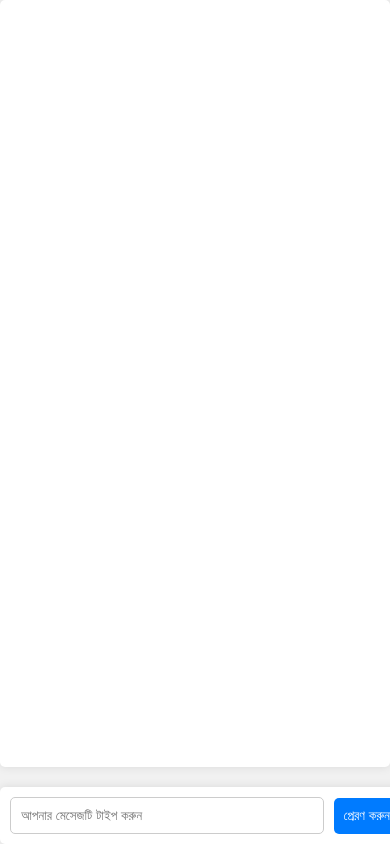
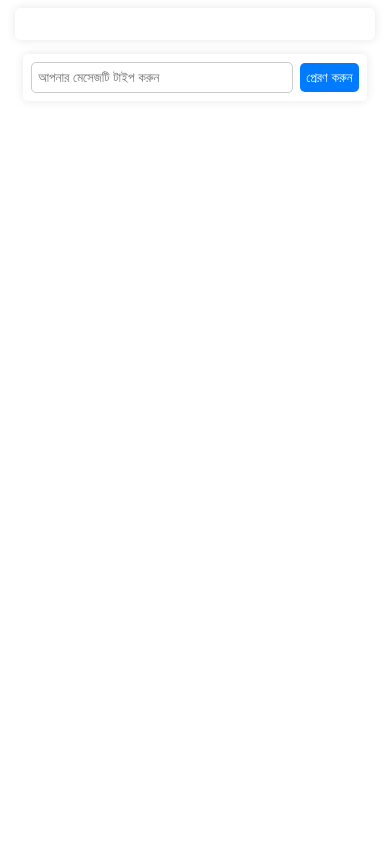
Before and after one commit to Takrimnakib/Takrimnakib.github-io, a plain HTML site: page chatbot.html in a window 390 px wide. Drawn offline with Linux system fonts and the light colour scheme.

Commit message:
Update chatbot.html

```diff
--- a/chatbot.html
+++ b/chatbot.html
@@ -5,11 +5,14 @@
   <title>Chatbot</title>
   <style>
 body {
+  font-f<style>
+  body {
     font-family: Arial, sans-serif;
     background-color: #f1f1f1;
     margin: 0;
     padding: 0;
     display: flex;
+    flex-direction: column;
     height: 100vh;
   }
 
@@ -18,14 +21,8 @@ body {
     display: flex;
     flex-direction: column;
     justify-content: flex-end;
-  margin-left: auto;
     height: 100%;
-}
-
-@media (max-width: 600px) {
-  .chat-window {
-    margin-left: 0;
-  }
+    margin: 2%;
   }
 
   .chat-log {
@@ -34,26 +31,19 @@ body {
     background-color: #fff;
     border-radius: 5px;
     box-shadow: 0 0 10px rgba(0, 0, 0, 0.1);
-  padding: 20px;
+    padding: 2em;
     box-sizing: border-box;
-  margin-bottom: 20px;
+    margin-bottom: 2%;
   }
 
   .message {
-  margin-bottom: 10px;
-  margin-left: 20px;
+    margin-bottom: 1em;
+    margin-left: 2%;
   }
 
   .message-content {
-  padding: 5px 10px;
+    padding: 0.5em 1em;
     border-radius: 5px;
-  font-size: 18px;
-}
-
-@media (max-width: 600px) {
-  .message-content {
-    font-size: 16px;
-  }
   }
 
   .user-message .message-content {
@@ -71,39 +61,29 @@ body {
   .input-container {
     display: flex;
     align-items: center;
-  padding: 10px;
+    padding: 1em;
     background-color: #fff;
     border-radius: 5px;
     box-shadow: 0 0 10px rgba(0, 0, 0, 0.1);
-  margin-left: auto;
-  width: 100%;
-  max-width: 600px;
-  margin: 0 auto;
-}
-
-@media (max-width: 600px) {
-  .input-container {
-    margin-left: 0;
-  }
+    margin: 2%;
+    max-height: 4em; /* Adjust the maximum height */
   }
 
   .input-container input[type="text"] {
     flex: 1;
-  width: 100%;
-  max-width: 600px;
-  padding: 10px;
+    padding: 1em;
     border: 1px solid #ccc;
     border-radius: 5px;
     outline: none;
   }
 
   .input-container button {
-  padding: 10px;
+    padding: 1em;
     border: none;
     background-color: #007bff;
     color: #fff;
     border-radius: 5px;
-  margin-left: 10px;
+    margin-left: 2%;
     cursor: pointer;
   }
 
@@ -111,8 +91,30 @@ body {
     color: red;
   }
 
+  @media (max-width: 768px) {
+    .chat-log {
+      padding: 1em;
+    }
+
+    .message-content {
+      padding: 0.5em;
+    }
+
+    .input-container {
+      padding: 0.5em;
+      max-height: 3em; /* Adjust the maximum height for mobile */
+    }
+
+    .input-container input[type="text"] {
+      padding: 0.5em;
+    }
+
+    .input-container button {
+      padding: 0.5em;
+    }
   }
 </style>
+
 </head>
 <body>
   <div class="chat-window">
```
Lines whose indentation alone changed are shown as unchanged.
